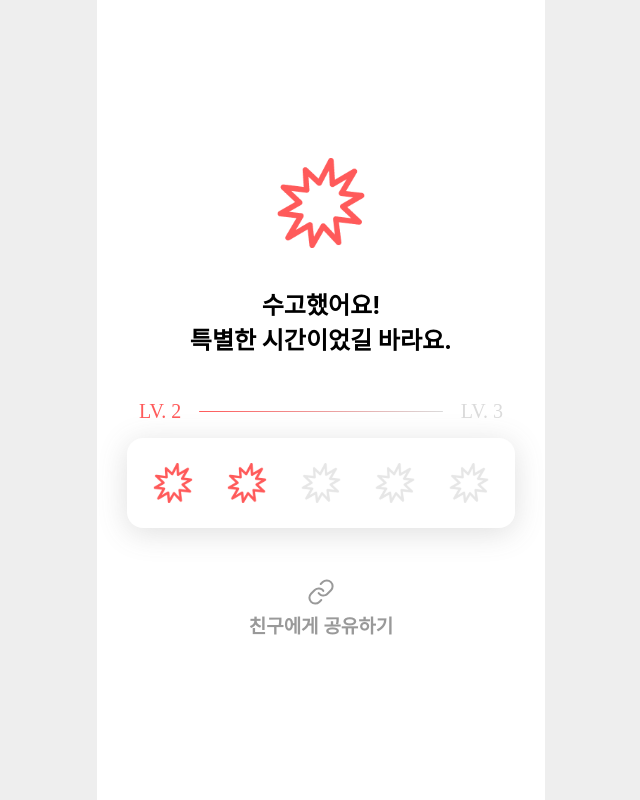
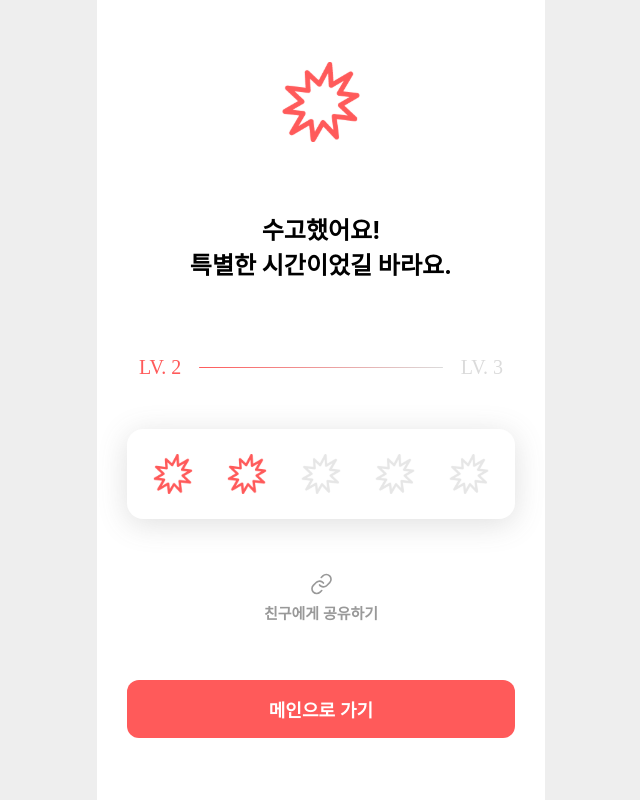
Before and after one commit to danmin20/peace-tol, a React (Vite) app: page /finish in a window 1280 px wide. Shown: the whole page, without its empty margins (319-959 px from the left). Built offline with nearby package versions, Linux system fonts and the light colour scheme; a web font is replaced by a local one.

Commit message:
css 전체적으로 수정

```diff
--- a/src/pages/Adventure/index.tsx
+++ b/src/pages/Adventure/index.tsx
@@ -189,7 +189,7 @@ export const Adventure = () => {
               해당 단계를 완료하면 과녁을 눌러주세요!
             </div>
           )}
-          <div css={EndButton}>모험 포기</div>
+          {/* <div css={EndButton}>모험 포기</div> */}
         </div>
       )}
     </SplashWrapper>
--- a/src/pages/Finish/index.tsx
+++ b/src/pages/Finish/index.tsx
@@ -1,13 +1,16 @@
 import { useState } from 'react'
-import { useLocation } from 'react-router-dom'
+import { useLocation, useNavigate } from 'react-router-dom'
 
-import { logoCss, titleCss, wrapperCss, clipboard, alert } from './style'
+import { logoCss, titleCss, wrapperCss, clipboard } from './style'
+import { Button } from '../../_common/components/Button'
 import { TargetBox } from '../../_common/components/TargetBox'
+import { color } from '../../_common/styles/color'
 import { Logo, Link } from '../../assets'
 
 export const Finish = () => {
   const prevTargetCount = 7 //FIXME: API로 받아오기
 
+  const navigate = useNavigate()
   const location = useLocation()
 
   const [isCopied, setIsCopied] = useState(false)
@@ -18,7 +21,7 @@ export const Finish = () => {
     if (!adventureId) return
 
     await navigator.clipboard.writeText(
-      `https://peace-tol.com/adventure/${adventureId}`
+      `https://peace-tol.netlify.app/adventure/${adventureId}`
     )
     setIsCopied(true)
   }
@@ -33,11 +36,22 @@ export const Finish = () => {
       </h1>
       <TargetBox targetCount={prevTargetCount} />
 
-      <div css={clipboard} onClick={handleCopyClipBoard}>
+      <div
+        css={clipboard}
+        onClick={handleCopyClipBoard}
+        style={{
+          color: isCopied ? color.red : color.gray2
+        }}
+      >
         <Link />
-        <div>친구에게 공유하기</div>
+        <div>
+          {isCopied ? '링크가 클립보드에 복사되었습니다.' : '친구에게 공유하기'}
+        </div>
       </div>
-      {isCopied && <div css={alert}>링크가 클립보드에 복사되었습니다.</div>}
+
+      <Button onClick={() => navigate('/')} isFullWidth>
+        메인으로 가기
+      </Button>
     </div>
   )
 }
--- a/src/pages/Finish/style.ts
+++ b/src/pages/Finish/style.ts
@@ -8,11 +8,11 @@ export const wrapperCss = css`
   left: 0;
   width: 100%;
   height: 100%;
-  padding: 0 30px;
+  padding: 62px 30px;
   flex-shrink: 0;
   display: flex;
   flex-direction: column;
-  justify-content: center;
+  justify-content: space-between;
   align-items: center;
   text-align: center;
   background-color: ${color.white};
@@ -20,35 +20,29 @@ export const wrapperCss = css`
 `
 
 export const logoCss = css`
-  width: 90px;
-  height: 90px;
-  margin-bottom: 40px;
+  width: 80px;
+  height: 80px;
+  margin-bottom: 35px;
 `
 
 export const titleCss = css`
   font-size: 24px;
   font-weight: 700;
   line-height: 35px;
-  margin-bottom: 40px;
+  margin-bottom: 35px;
 `
 
 export const clipboard = css`
+  svg {
+    width: 23px;
+  }
+
   display: flex;
   flex-direction: column;
   align-items: center;
   justify-content: center;
-  gap: 5px;
-  margin-top: 50px;
-  font-size: 19px;
+  margin: 15px;
+  font-size: 15px;
   font-weight: 600;
   line-height: 31.54px;
-  color: ${color.gray2};
 `
-
-export const alert = css`
-  font-size: 14px;
-  font-weight: 500;
-  line-height: 20px;
-  color: ${color.red};
-  margin-top: 30px;
-`
--- a/src/pages/LevelSelect/index.tsx
+++ b/src/pages/LevelSelect/index.tsx
@@ -107,7 +107,14 @@ export const LevelSelect = () => {
 
         {selectedLevel ? (
           <div css={stageInfo}>
-            <div>{levelMap[selectedLevel].stage}단계로 이루어져 있어요.</div>
+            <div
+              style={{
+                position: 'absolute',
+                top: '-15px'
+              }}
+            >
+              {levelMap[selectedLevel].stage}단계로 이루어져 있어요.
+            </div>
             <AnimatePresence mode="wait">
               <motion.div
                 key={selectedLevel}
@@ -121,7 +128,7 @@ export const LevelSelect = () => {
             </AnimatePresence>
           </div>
         ) : (
-          <div css={stageInfo} style={{ marginTop: '88px' }}>
+          <div css={stageInfo}>
             <GunLine />
           </div>
         )}
--- a/src/pages/LevelSelect/style.ts
+++ b/src/pages/LevelSelect/style.ts
@@ -38,7 +38,7 @@ export const TextGroup = css`
 export const ButtonGroup = css`
   display: flex;
   gap: 19px;
-  margin-top: 48px;
+  margin-top: 25px;
   align-items: center;
   justify-content: center;
   button {
@@ -58,14 +58,15 @@ export const checkIcon = css`
 `
 
 export const stageInfo = css`
+  position: relative;
   display: flex;
   flex-direction: column;
   gap: 15px;
   align-items: center;
-  font-size: 16px;
+  font-size: 14px;
   font-weight: 600;
+  margin-top: 30px;
   color: ${color.red};
-  margin-top: 31px;
 
   svg {
     width: 200px;
```
